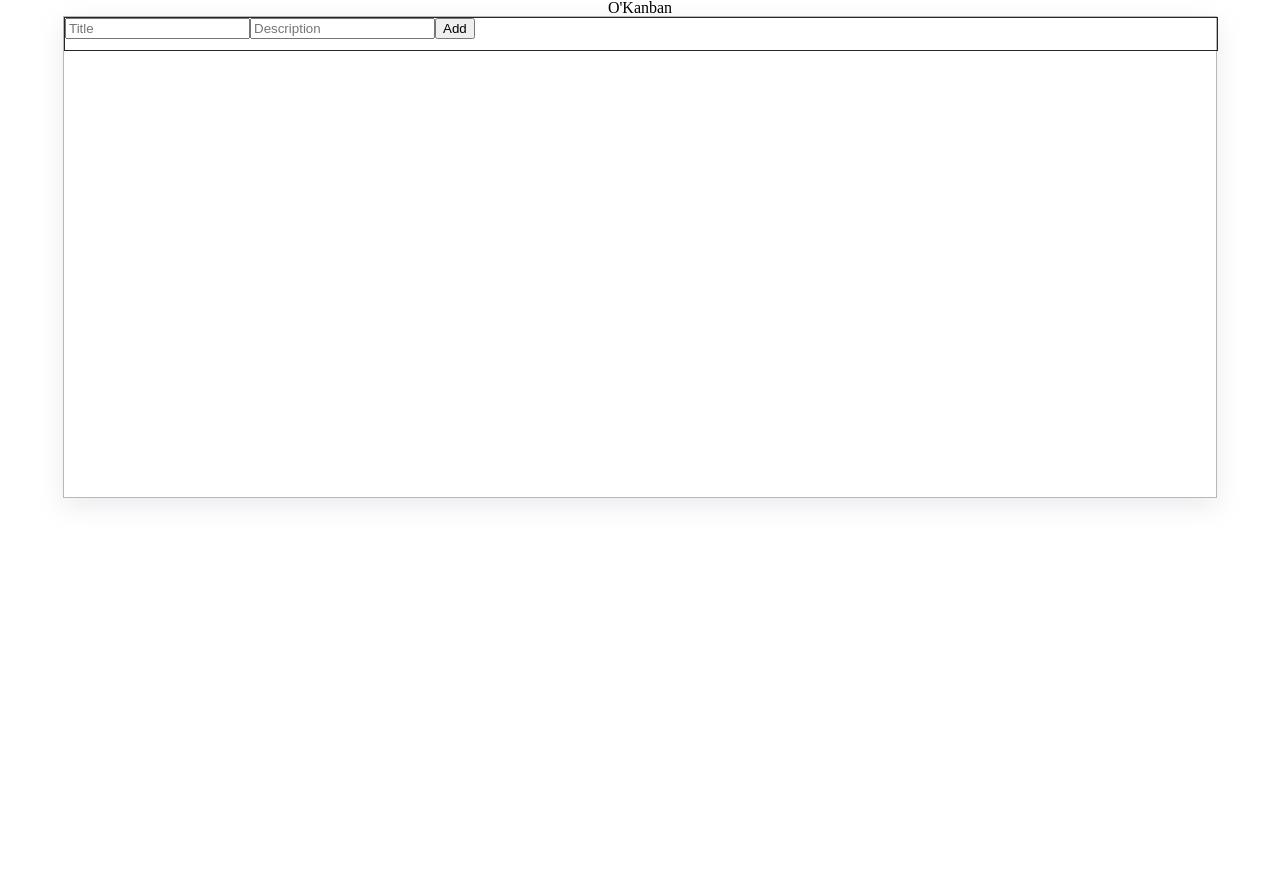
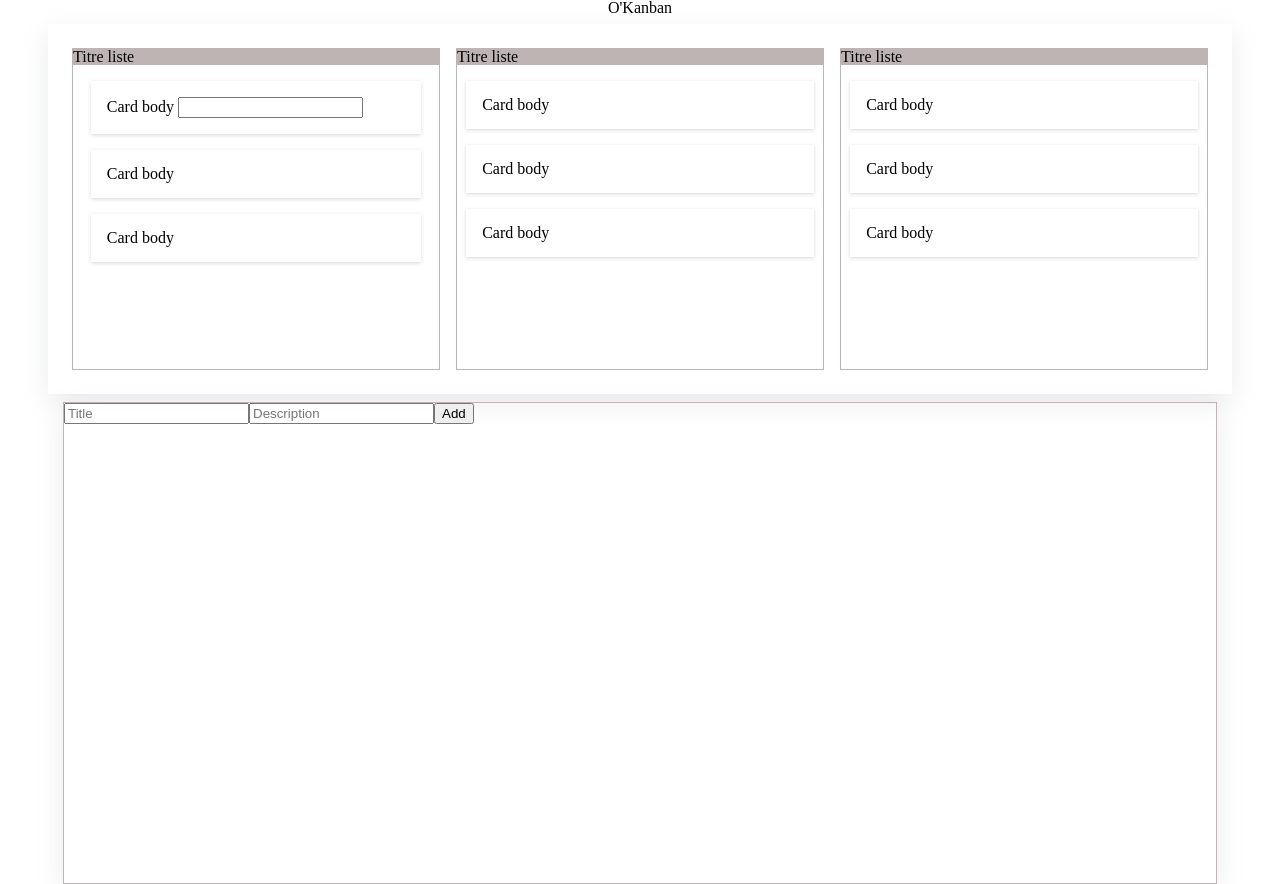
Before and after one commit to helene-nguyen/oKanban, a website with bundled scripts: page assets/index.html in a window 1280 px wide. Before the commit the page ends 800 px from the top, so only its background shows below. Built offline with nearby package versions, Linux system fonts and the light colour scheme; no server answers.

Commit message:
[feat]: create module card, dashboard, list

```diff
--- a/assets/css/app.css
+++ b/assets/css/app.css
@@ -8,8 +8,42 @@
     box-shadow: var(--box-shadow01);
 }
 
+/*~FORM*/
 .form-list-box {
     width: 100%;
     height: 2em;
-    border: 1px solid var(--primary-color05);
 }
+
+/*~LIST*/
+#list-board {
+    width: 90%;
+    padding: 1rem;
+    margin: 0.5em auto;
+    box-shadow: var(--box-shadow01);
+    display: flex;
+    flex-wrap: wrap;
+}
+
+.list {
+    width: 25%;
+    height: 20em;
+    border: 1px solid var(--primary-color04);
+    flex: 1 1 15em;
+    margin: 0.5em;
+}
+
+.list-title {
+    background-color: var(--primary-color04);
+}
+
+/*~CARD*/
+.card-main, .card-list {
+    margin: 0.5em auto;
+    width: 95%;
+}
+
+.card-body {
+    box-shadow: var(--box-shadow04);
+    padding: 1em;
+    margin: 1em auto;
+}
--- a/assets/css/style.css
+++ b/assets/css/style.css
@@ -40,14 +40,14 @@
 
 }
 
-body{
+body {
     font-family: var(--font-comfortaa);
     font-weight: 600;
     background-color: var(--PrimaryColor02);
     margin: 0 auto;
 }
 
-h1{
+h1 {
     font-size: 4rem;
     text-align: center;
     margin: 2rem;
--- a/assets/index.html
+++ b/assets/index.html
@@ -19,6 +19,70 @@
 
 <body>
     <h1>O'Kanban</h1>
+
+    <!--? fait avec GTN
+         <section class="cards">
+        <article class="card">
+            <h2></h2>
+        </article>
+    </section>
+ -->
+    <section id="list-board">
+
+        <article class="list">
+            <header class="list-header">
+                <h2 class="list-title">Titre liste
+                </h2>
+            </header>
+
+            <main class="card-main">
+                <ul class="card-list">
+                    <li class="card-body">Card body
+                        <input type="text"></li>
+                    <li class="card-body">Card body</li>
+                    <li class="card-body">Card body</li>
+                </ul>
+
+
+            </main>
+
+        </article>
+
+        <article class="list">
+            </header>
+            <h2 class="list-title">Titre liste
+            </h2>
+            <header>
+
+                <main class="body-list">
+                    <ul class="card-list">
+                        <li class="card-body">Card body</li>
+                        <li class="card-body">Card body</li>
+                        <li class="card-body">Card body</li>
+                    </ul>
+
+                </main>
+        </article>
+
+        <article class="list">
+            </header>
+            <h2 class="list-title">Titre liste
+            </h2>
+            <header>
+
+                <main class="body-list">
+                    <ul class="card-list">
+                        <li class="card-body">Card body</li>
+                        <li class="card-body">Card body</li>
+                        <li class="card-body">Card body</li>
+                    </ul>
+
+                </main>
+        </article>
+
+    </section>
+
+
 </body>
 
 </html>
--- a/assets/js/card.js
+++ b/assets/js/card.js
@@ -1,5 +1,3 @@
-console.log('echo');
-
 const appCard = {
     //^------------------------------ Variables
     body: document.querySelector('body'),
@@ -26,10 +24,11 @@ const appCard = {
     //~create card
     createCard(cardTitle) {
 
-        const sectionCards = document.createElement('section');
-        sectionCards.classList.add('cards');
+        const sectionCardsElement = document.createElement('section');
+        sectionCardsElement.classList.add('cards');
 
         const cardElement = document.createElement('article');
+        cardElement.classList.add('card');
 
         const cardTitleElement = document.createElement('h2');
         cardTitleElement.textContent = cardTitle;
--- a/assets/js/dashboard.js
+++ b/assets/js/dashboard.js
@@ -7,7 +7,7 @@ const appDashboard = {
     },
     //^--------------------Methods
     renderDashboard() {
-        const dashboardElement = document.createElement('section');
+        const dashboardElement = document.createElement('main');
         dashboardElement.setAttribute('id','dashboard');
 
         appDashboard.body.appendChild(dashboardElement);
--- a/assets/js/list.js
+++ b/assets/js/list.js
@@ -4,8 +4,8 @@ const appList = {
     allList: '/lists',
     //^------------------------------ Init
     init() {
+        this.createForm();
         this.fetchAllLists();
-        this.createForm();
     },
     //^------------------------------ Methods
     //~fetch all lists
@@ -21,36 +21,41 @@ const appList = {
     },
     //~create form
     createForm() {
-        //
+        //*form element
+        const dashboard = document.querySelector('#dashboard');
         const formElement = document.createElement('form');
         formElement.setAttribute('action', this.allList);
         formElement.setAttribute('method', 'POST');
         formElement.classList.add('form-list-box');
 
-        const dashboard = document.querySelector('#dashboard');
         dashboard.appendChild(formElement);
 
+        //*inputs
         const inputs = ['title', 'description'];
 
         for (let input of inputs) {
             const inputElement = document.createElement('input');
-
             inputElement.setAttribute('type', 'text');
             inputElement.setAttribute('name', `${input}`);
             inputElement.setAttribute('id', `${input}`);
             inputElement.setAttribute('placeholder', `${input.charAt(0).toUpperCase() + input.slice(1)}`);
 
             formElement.appendChild(inputElement);
-        }
+        };
 
+        //*button
         const btnAddList = document.createElement('input');
         btnAddList.setAttribute('type', 'submit');
         btnAddList.setAttribute('value', 'Add');
+        btnAddList.setAttribute('id', 'btn-submit');
+
         formElement.appendChild(btnAddList);
-
     },
     //~create list
     createList() {
+        //list section
+        const sectionListsElement = document.createElement('section');
+        sectionListsElement.setAttribute('id', 'list-board');
 
     }
     //appendchild dans dashboard => queryselector dashboard
```
